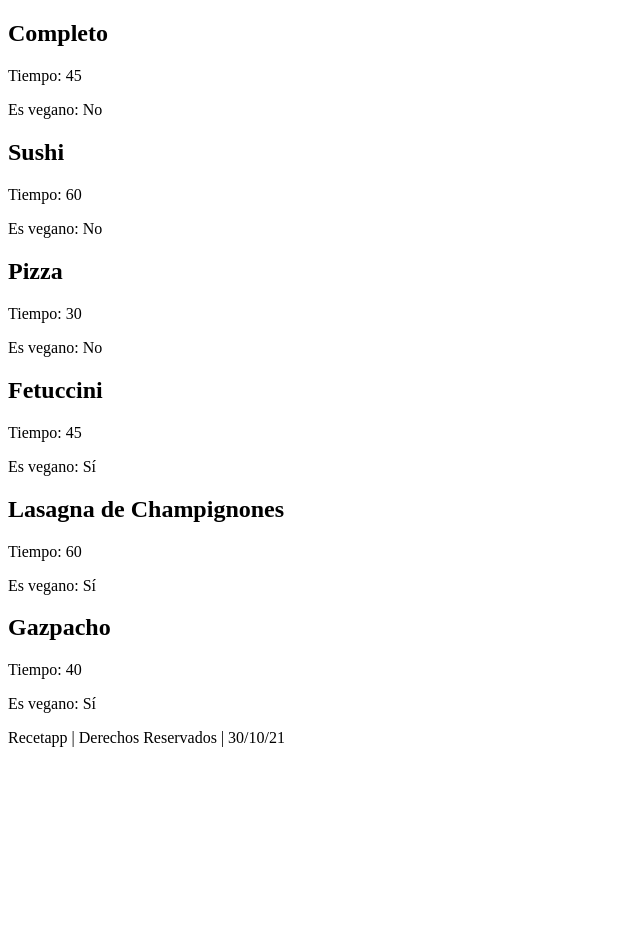
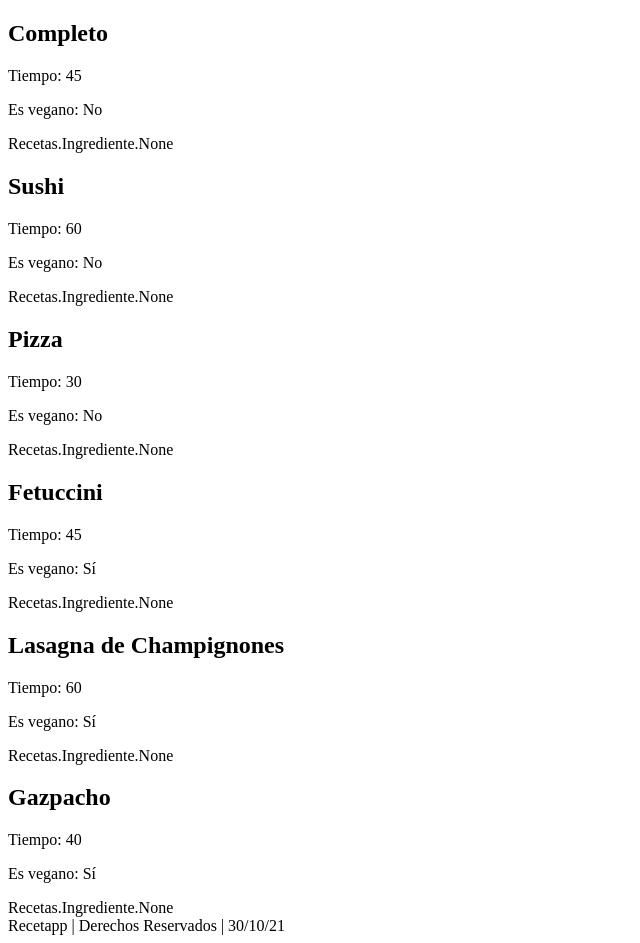
Before and after one commit to Ontos-2021/Recetapp, a Django app: page /recetas in a window 1280 px wide. Shown: the part 118-1061 px from the top of the page, without its empty margins (0-640 px from the left). Before the commit the page ends 865 px from the top, so only its background shows below. Run offline with Django 3.2, Linux system fonts and the light colour scheme; data comes from the database, SQL or seed files in the repository; both versions use the stored data as it was after the commit.

Commit message:
Modificando el modelo de la base de datos. Para poder rescatar los ingredientes de las recetas

```diff
--- a/Recetapp/Apps/Recetas/models.py
+++ b/Recetapp/Apps/Recetas/models.py
@@ -31,6 +31,7 @@
     nombre = models.CharField(max_length=50)
     tiempo = models.IntegerField(blank=True, null=True)
     vegano = models.BooleanField(null=True)
+    ingredientes = models.ManyToManyField(Ingrediente, through='RecetaIngrediente')
 
     def __str__(self):
         return self.nombre
--- a/Recetapp/Apps/Recetas/templates/recetas.html
+++ b/Recetapp/Apps/Recetas/templates/recetas.html
@@ -27,6 +27,8 @@
                     <p>Es vegano: No</p>
                 {% endif %}
 
+                {{ receta.ingredientes }}
+
         </div>
 
     {% endfor %}
--- a/Recetapp/Apps/Recetas/views.py
+++ b/Recetapp/Apps/Recetas/views.py
@@ -12,5 +12,6 @@
 def recetas(request):
 
     recetas = Receta.objects.all()
+    print(type(recetas))
 
     return render(request, "recetas.html", {"recetas": recetas})
```
Also changed, not shown: Recetapp.db, Recetapp/Apps/Recetas/migrations/0005_auto_20211101_2130.py (added).
